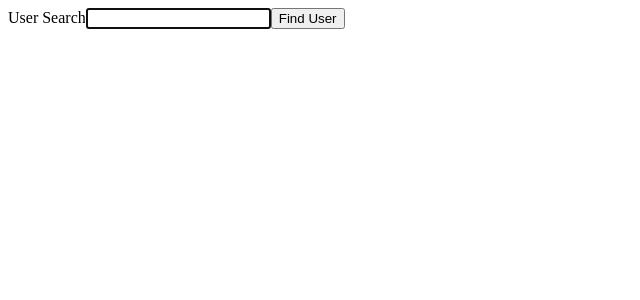
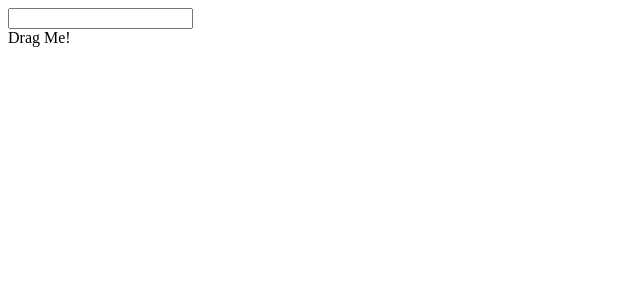
Before and after one commit to evan70/react-true.script-skeleton, a React (Create React App) app: page / in a window 1280 px wide. Shown: the top 300 px of the page, without its empty margins (0-640 px from the left). Built offline with nearby package versions, Linux system fonts and the light colour scheme.

Commit message:
TypeScript with Class Components

```diff
--- a/src/index.tsx
+++ b/src/index.tsx
@@ -1,10 +1,11 @@
 import ReactDOM from 'react-dom';
-import UserSearch from './refs/UserSearch';
+
+import EventComponent from './events/EventComponent';
 
 const App = () => {
   return (
     <div>
-      <UserSearch />
+      <EventComponent />
     </div>
   );
 };
```
Also changed, not shown: 1 other file (tests, documents, lock files or other folders).
